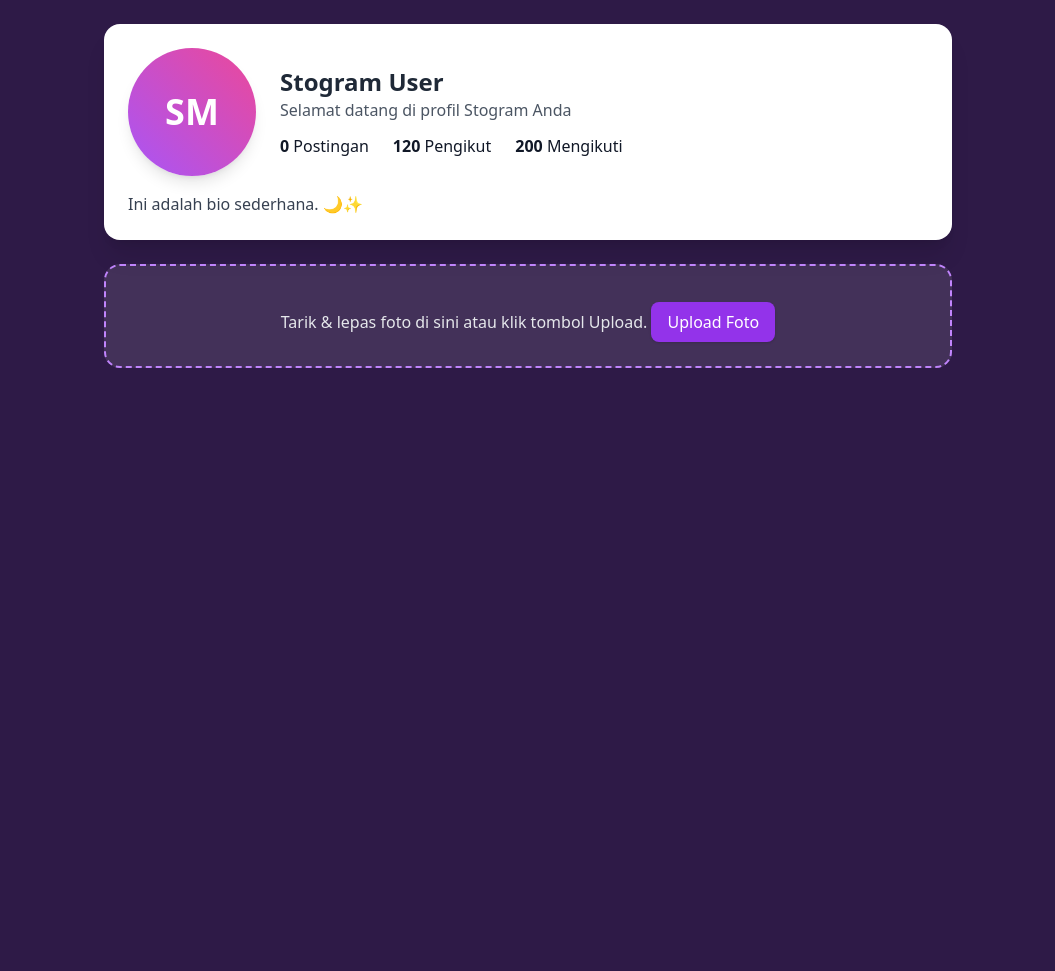
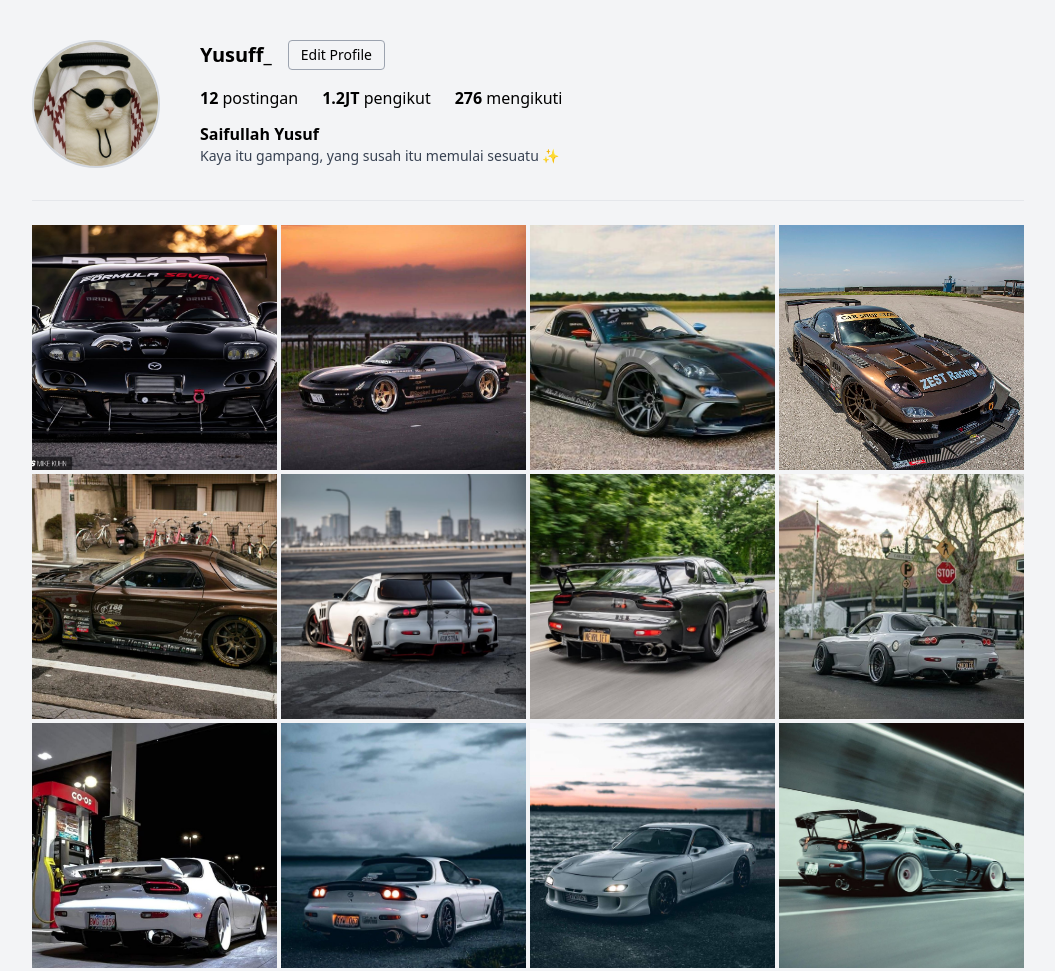
Before and after one commit to Ryusen178/Instagram-Tailwind, a plain HTML site: page index-Tailwind.html in a window 1280 px wide. Shown: the whole page, without its empty margins (112-1167 px from the left). Before the commit the page ends 800 px from the top, so only its background shows below. Drawn offline with nearby package versions, Linux system fonts and the light colour scheme.

Commit message:
Update index-Tailwind.html

```diff
--- a/index-Tailwind.html
+++ b/index-Tailwind.html
@@ -1,62 +1,58 @@
 <!DOCTYPE html>
-<html lang="id">
+<html lang="en">
 <head>
   <meta charset="UTF-8">
-  <meta name="viewport" content="width=device-width, initial-scale=1.0">
-  <title>Stogram</title>
+  <meta name="viewport" content="width=device-width, initial-scale=1">
+  <title>Instagram Profile Clone - Tailwind</title>
+  <!-- Tailwind CDN -->
   <script src="https://cdn.tailwindcss.com"></script>
-  <link rel="stylesheet" href="style.css">
 </head>
-<body class="bg-[#2e1a47] text-white min-h-screen">
-  <div class="max-w-4xl mx-auto p-6">
-    <!-- Header Profil -->
-    <div class="bg-white text-gray-900 rounded-2xl shadow-xl p-6">
-      <div class="flex flex-col md:flex-row gap-6 items-center">
-        <!-- Avatar -->
-        <div class="w-32 h-32 rounded-full bg-gradient-to-tr from-purple-500 to-pink-500 flex items-center justify-center text-4xl font-bold text-white shadow-lg">
-          SM
+<body class="bg-gray-100">
+  <div class="max-w-5xl mx-auto py-10 px-4">
+    <!-- Profile Section -->
+    <div class="flex flex-col md:flex-row items-center md:items-start mb-8">
+      <!-- Foto profil -->
+      <div class="flex-shrink-0">
+        <img src="assets/img/prof.jpg" alt="Profile" class="w-32 h-32 rounded-full object-cover border-2 border-gray-300">
+      </div>
+
+      <!-- Info -->
+      <div class="mt-5 md:mt-0 md:ml-10 flex-1">
+        <div class="flex flex-col sm:flex-row sm:items-center sm:space-x-4">
+          <h2 class="text-xl font-semibold">Yusuff_</h2>
+          <a href="#" class="mt-2 sm:mt-0 px-3 py-1 border border-gray-400 rounded text-sm hover:bg-gray-200">
+            Edit Profile
+          </a>
         </div>
-        <!-- Info -->
-        <div>
-          <h1 class="text-2xl font-bold text-gray-800">Stogram User</h1>
-          <p class="text-gray-600">Selamat datang di profil Stogram Anda</p>
-          <div class="flex gap-6 mt-3">
-            <span><b id="postCount">0</b> Postingan</span>
-            <span><b>120</b> Pengikut</span>
-            <span><b>200</b> Mengikuti</span>
-          </div>
+        <div class="flex space-x-6 mt-4 text-sm sm:text-base">
+          <span><strong>12</strong> postingan</span>
+          <span><strong>1.2JT</strong> pengikut</span>
+          <span><strong>276</strong> mengikuti</span>
         </div>
-      </div>
-      <!-- Bio -->
-      <div class="mt-4">
-        <p class="text-gray-700">Ini adalah bio sederhana. 🌙✨</p>
+        <div class="mt-3">
+          <p class="font-bold">Saifullah Yusuf</p>
+          <p class="text-sm text-gray-700">Kaya itu gampang, yang susah itu memulai sesuatu ✨</p>
+        </div>
       </div>
     </div>
 
-    <!-- Upload Area -->
-    <div id="dropArea"
-         class="mt-6 border-2 border-dashed border-purple-400 bg-white/10 text-gray-200
-                rounded-2xl p-6 text-center hover:border-pink-400 transition cursor-pointer">
-      Tarik & lepas foto di sini atau klik tombol Upload.
-      <input type="file" id="fileInput" class="hidden" accept="image/*" multiple>
-      <button onclick="document.getElementById('fileInput').click()"
-              class="mt-3 px-4 py-2 bg-purple-600 hover:bg-purple-700 text-white rounded-lg shadow">
-        Upload Foto
-      </button>
-    </div>
+    <hr class="mb-6">
 
-    <!-- Gallery -->
-    <div id="gallery" class="grid grid-cols-2 md:grid-cols-3 gap-4 mt-6"></div>
-  </div>
-
-  <!-- Modal -->
-  <div id="modal" class="hidden fixed inset-0 bg-black/70 flex items-center justify-center p-4 z-50">
-    <div class="bg-white rounded-2xl p-4 max-w-2xl w-full shadow-xl relative">
-      <button id="closeModal" class="absolute top-2 right-2 text-gray-500 hover:text-red-500 text-xl font-bold">&times;</button>
-      <img id="modalImg" src="" alt="Foto Stogram" class="w-full h-auto rounded-lg">
+    <!-- Feed Grid -->
+    <div class="grid grid-cols-1 sm:grid-cols-2 md:grid-cols-3 lg:grid-cols-4 gap-1">
+      <img src="assets/img/1.jpg" class="w-full aspect-square object-cover" alt="1">
+      <img src="assets/img/2.jpg" class="w-full aspect-square object-cover" alt="2">
+      <img src="assets/img/3.jpg" class="w-full aspect-square object-cover" alt="3">
+      <img src="assets/img/4.jpg" class="w-full aspect-square object-cover" alt="4">
+      <img src="assets/img/5.jpg" class="w-full aspect-square object-cover" alt="5">
+      <img src="assets/img/6.jpg" class="w-full aspect-square object-cover" alt="6">
+      <img src="assets/img/7.jpg" class="w-full aspect-square object-cover" alt="7">
+      <img src="assets/img/8.jpg" class="w-full aspect-square object-cover" alt="8">
+      <img src="assets/img/9.jpg" class="w-full aspect-square object-cover" alt="9">
+      <img src="assets/img/10.jpg" class="w-full aspect-square object-cover" alt="10">
+      <img src="assets/img/11.jpg" class="w-full aspect-square object-cover" alt="11">
+      <img src="assets/img/12.jpg" class="w-full aspect-square object-cover" alt="12">
     </div>
   </div>
-
-  <script src="app.js"></script>
 </body>
 </html>
```
